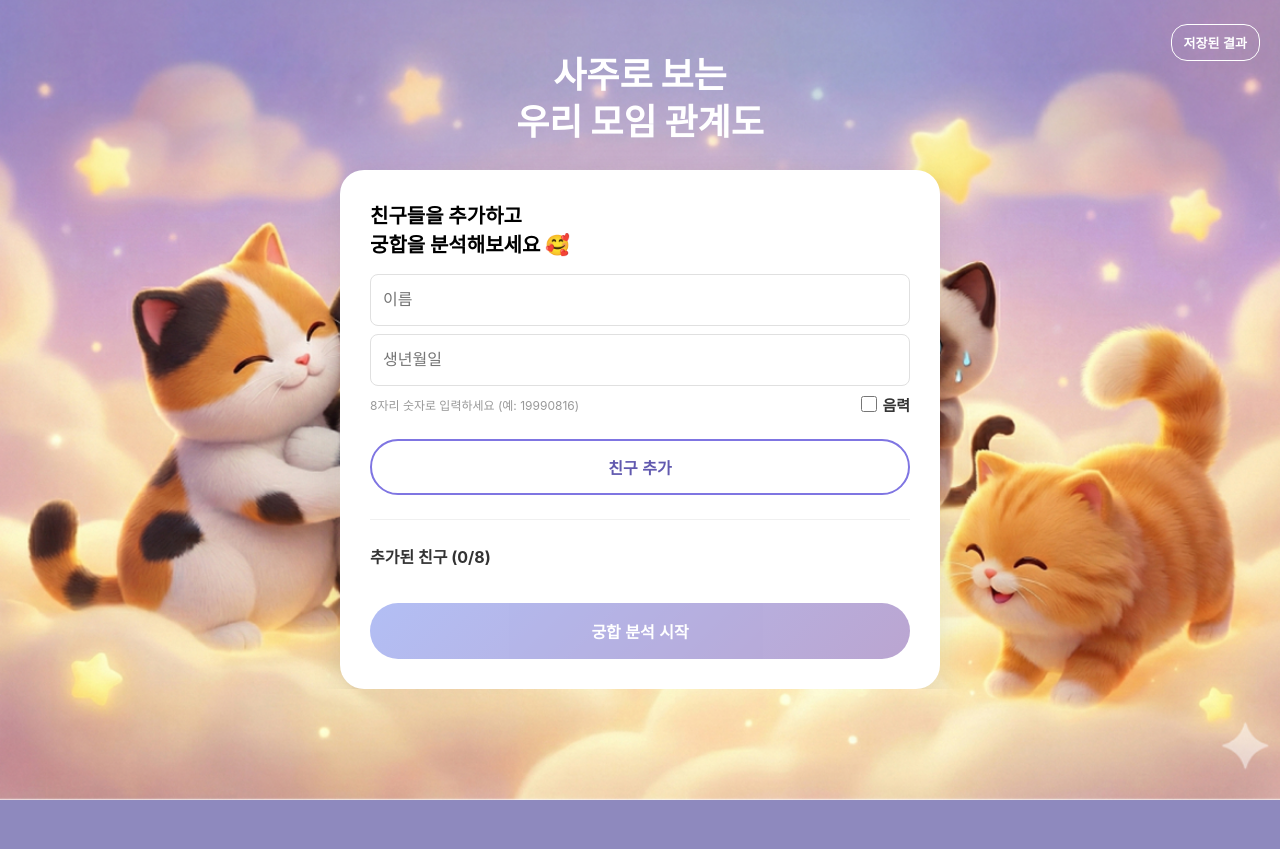
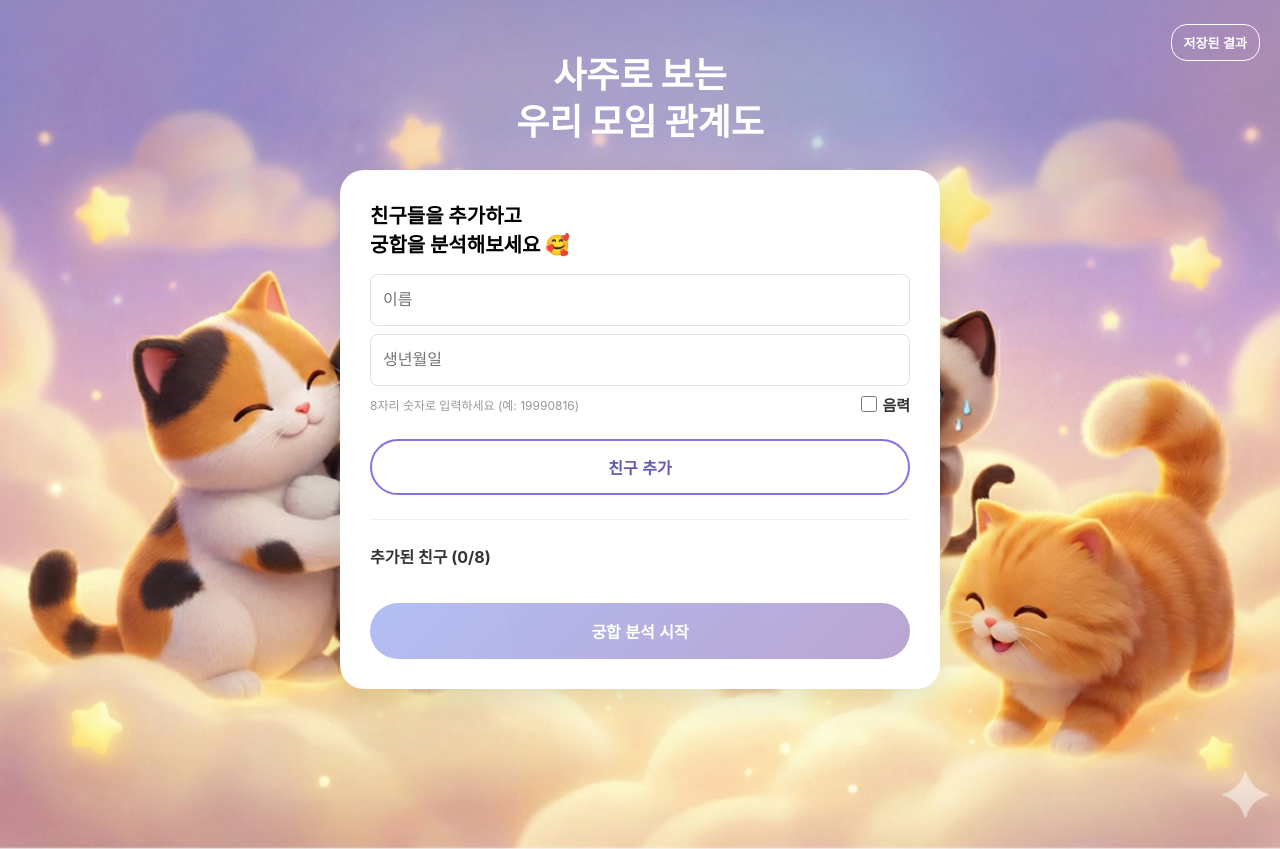
Before and after one commit to misoking03/saju-compatibility-, a React (Vite) app: page / in a window 1280 px wide. Before the commit the page ends 800 px from the top, so only its background shows below. Built offline with nearby package versions, Linux system fonts and the light colour scheme; a web font is replaced by a local one.

Commit message:
디자인 수정: friend-form-container padding-bottom 추가, 저장된 결과 페이지 텍스트 수정

```diff
--- a/src/components/FriendForm.css
+++ b/src/components/FriendForm.css
@@ -4,7 +4,7 @@
   padding: 20px;
   position: relative;
   overflow-x: hidden;
-  padding-bottom: 0;
+  padding-bottom: 160px;
 }
 
 .top-header {
--- a/src/components/SavedResultsList.css
+++ b/src/components/SavedResultsList.css
@@ -75,6 +75,7 @@
 .empty-state p {
   margin: 10px 0;
   font-size: 16px;
+  color: white;
 }
 
 .empty-hint {
--- a/src/components/SavedResultsList.jsx
+++ b/src/components/SavedResultsList.jsx
@@ -44,7 +44,6 @@ const SavedResultsList = ({ onLoadResult, onBack }) => {
         {savedResults.length === 0 ? (
           <div className="empty-state">
             <p>저장된 결과가 없습니다.</p>
-            <p className="empty-hint">결과 페이지에서 저장 버튼을 눌러 결과를 저장하세요.</p>
           </div>
         ) : (
           <div className="results-list">
```
